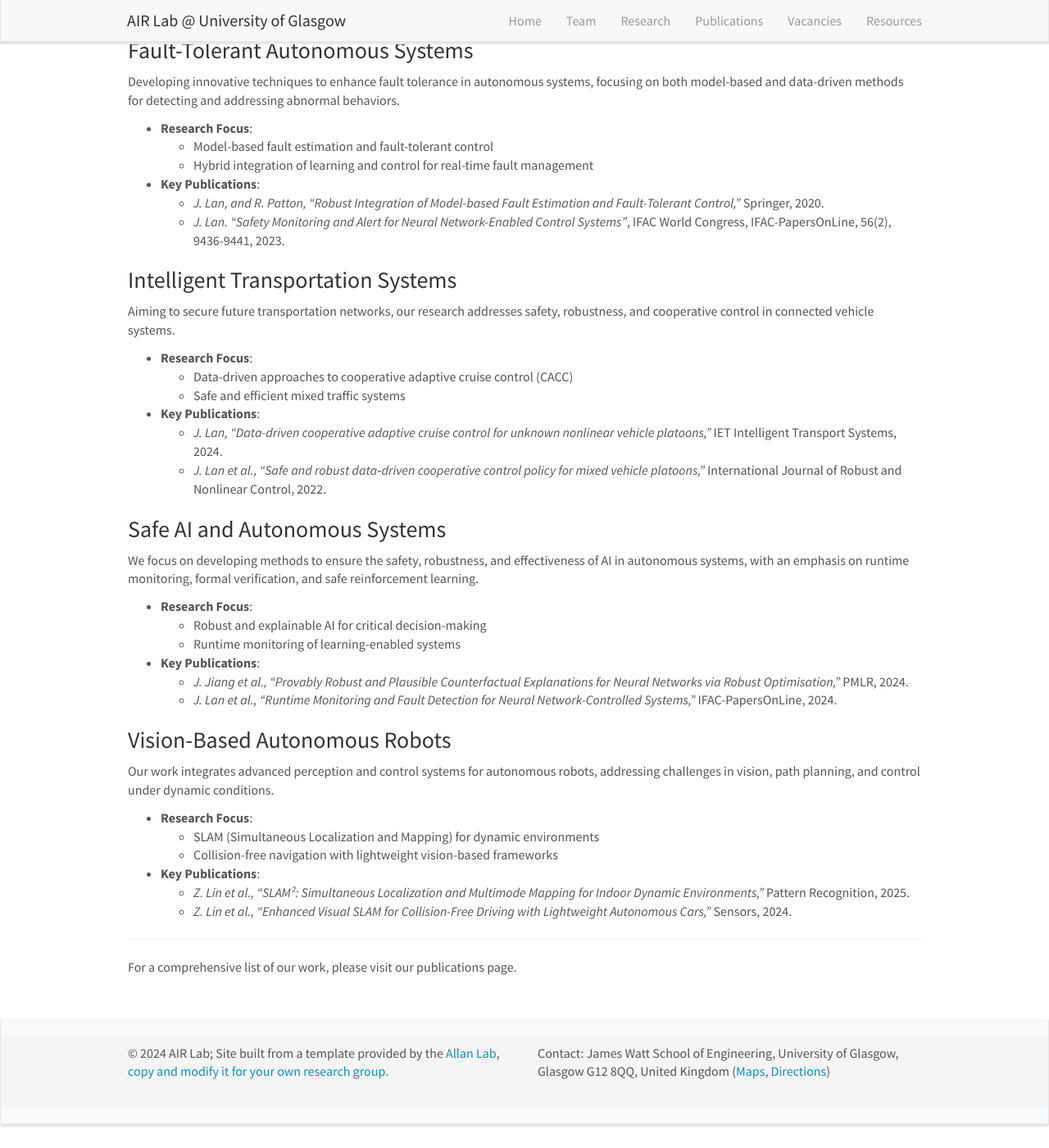
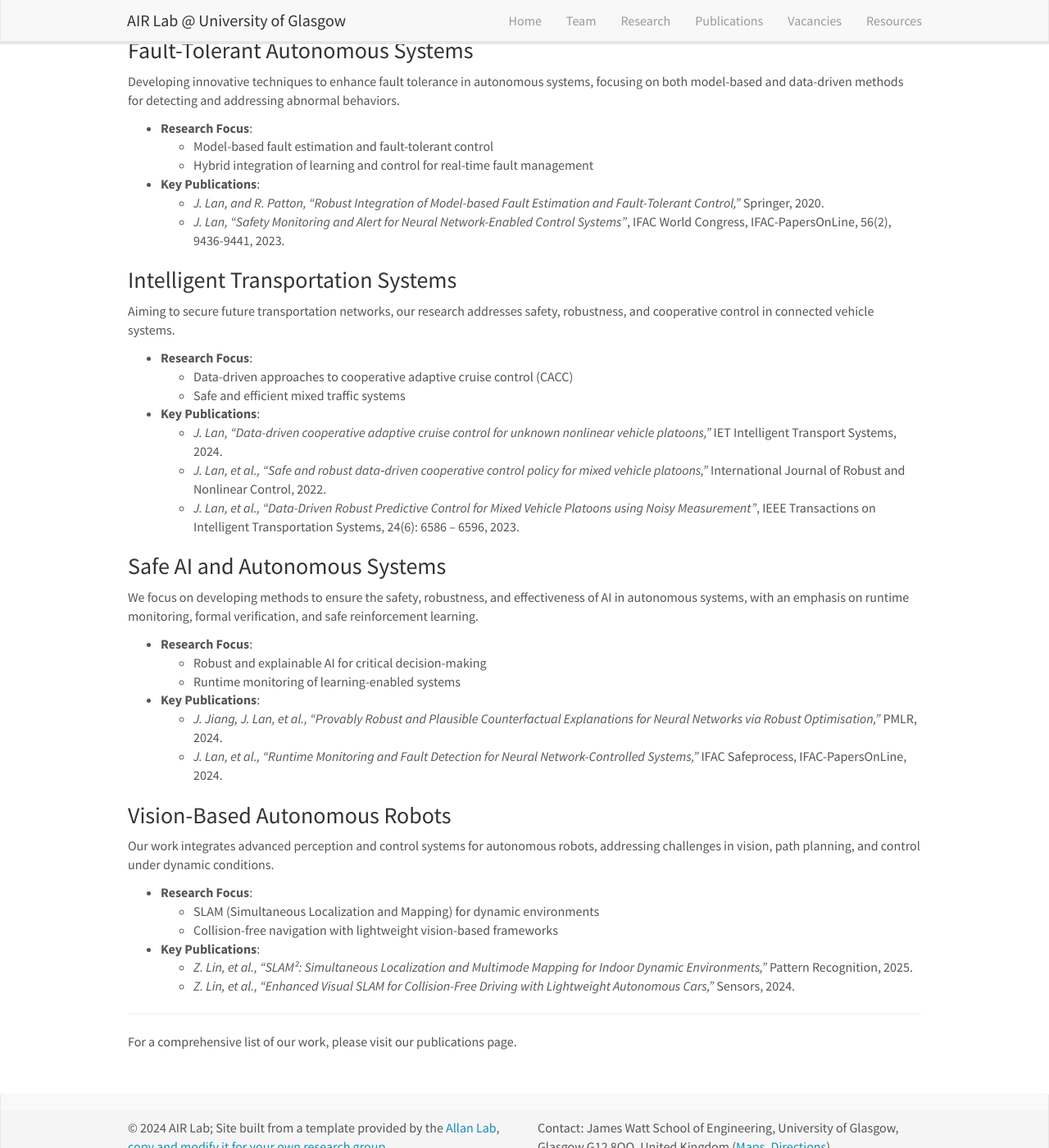
Before and after one commit to AIR-Lan/AIR-Lab, a Jekyll site: the page built from _pages/research.md, in a window 1280 px wide and 1400 px high, scrolled down 201 px. Shown: the whole window at 82% size. Built offline with Jekyll 4.4.1, drawn with Linux system fonts in a browser that asks for light colours; nearby versions of some CDN libraries.

Commit message:
Update research.md

```diff
--- a/_pages/research.md
+++ b/_pages/research.md
@@ -18,7 +18,7 @@ Developing innovative techniques to enhance fault tolerance in autonomous system
   - Hybrid integration of learning and control for real-time fault management
 - **Key Publications**:
   - *J. Lan, and R. Patton, "Robust Integration of Model-based Fault Estimation and Fault-Tolerant Control,"* Springer, 2020.
-  - *J. Lan. "Safety Monitoring and Alert for Neural Network-Enabled Control Systems"*, IFAC World Congress, IFAC-PapersOnLine, 56(2), 9436-9441, 2023.
+  - *J. Lan, "Safety Monitoring and Alert for Neural Network-Enabled Control Systems"*, IFAC World Congress, IFAC-PapersOnLine, 56(2), 9436-9441, 2023.
 
 ### Intelligent Transportation Systems
 Aiming to secure future transportation networks, our research addresses safety, robustness, and cooperative control in connected vehicle systems.
@@ -28,7 +28,8 @@ Aiming to secure future transportation networks, our research addresses safety,
   - Safe and efficient mixed traffic systems
 - **Key Publications**:
   - *J. Lan, "Data-driven cooperative adaptive cruise control for unknown nonlinear vehicle platoons,"* IET Intelligent Transport Systems, 2024.
-  - *J. Lan et al., "Safe and robust data‐driven cooperative control policy for mixed vehicle platoons,"* International Journal of Robust and Nonlinear Control, 2022.
+  - *J. Lan, et al., "Safe and robust data‐driven cooperative control policy for mixed vehicle platoons,"* International Journal of Robust and Nonlinear Control, 2022.
+  - *J. Lan, et al., "Data-Driven Robust Predictive Control for Mixed Vehicle Platoons using Noisy Measurement"*, IEEE Transactions on Intelligent Transportation Systems, 24(6): 6586 – 6596, 2023.
 
 ### Safe AI and Autonomous Systems
 We focus on developing methods to ensure the safety, robustness, and effectiveness of AI in autonomous systems, with an emphasis on runtime monitoring, formal verification, and safe reinforcement learning.
@@ -37,8 +38,8 @@ We focus on developing methods to ensure the safety, robustness, and effectivene
   - Robust and explainable AI for critical decision-making
   - Runtime monitoring of learning-enabled systems
 - **Key Publications**:
-  - *J. Jiang et al., "Provably Robust and Plausible Counterfactual Explanations for Neural Networks via Robust Optimisation,"* PMLR, 2024.
-  - *J. Lan et al., "Runtime Monitoring and Fault Detection for Neural Network-Controlled Systems,"* IFAC-PapersOnLine, 2024.
+  - *J. Jiang, J. Lan, et al., "Provably Robust and Plausible Counterfactual Explanations for Neural Networks via Robust Optimisation,"* PMLR, 2024.
+  - *J. Lan, et al., "Runtime Monitoring and Fault Detection for Neural Network-Controlled Systems,"* IFAC Safeprocess, IFAC-PapersOnLine, 2024.
 
 ### Vision-Based Autonomous Robots
 Our work integrates advanced perception and control systems for autonomous robots, addressing challenges in vision, path planning, and control under dynamic conditions.
@@ -47,8 +48,8 @@ Our work integrates advanced perception and control systems for autonomous robot
   - SLAM (Simultaneous Localization and Mapping) for dynamic environments
   - Collision-free navigation with lightweight vision-based frameworks
 - **Key Publications**:
-  - *Z. Lin et al., "SLAM²: Simultaneous Localization and Multimode Mapping for Indoor Dynamic Environments,"* Pattern Recognition, 2025.
-  - *Z. Lin et al., "Enhanced Visual SLAM for Collision-Free Driving with Lightweight Autonomous Cars,"* Sensors, 2024.
+  - *Z. Lin, et al., "SLAM²: Simultaneous Localization and Multimode Mapping for Indoor Dynamic Environments,"* Pattern Recognition, 2025.
+  - *Z. Lin, et al., "Enhanced Visual SLAM for Collision-Free Driving with Lightweight Autonomous Cars,"* Sensors, 2024.
 
 ---
 
```
